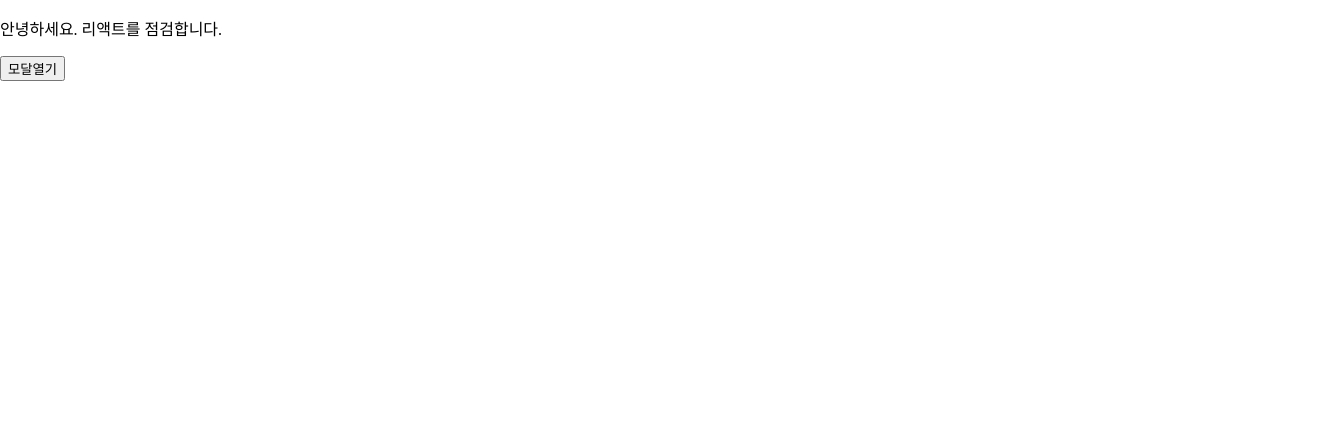
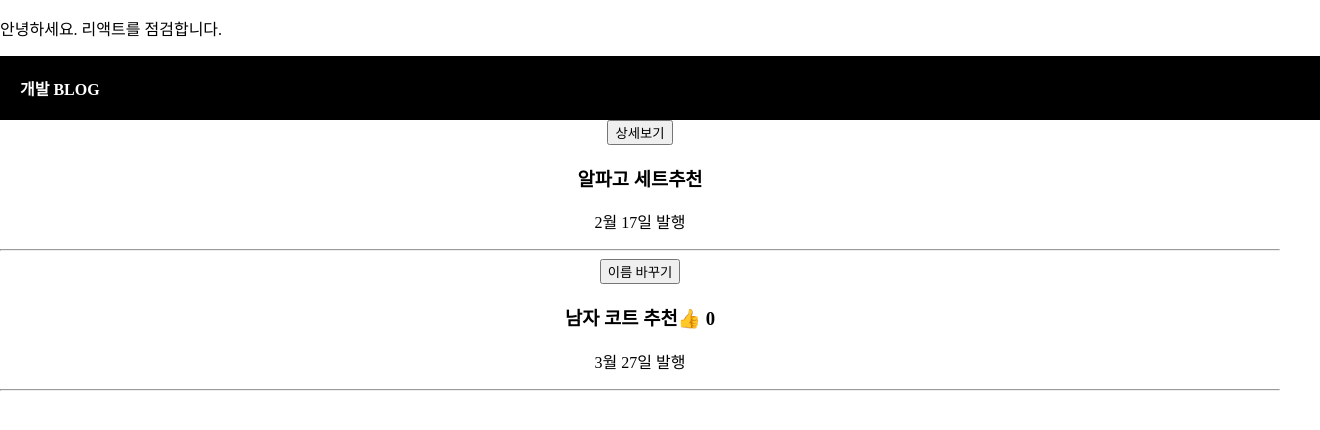
Before and after one commit to Jamesonthehill/Html-React, a React (Create React App) app: page / in a window 1280 px wide. Shown: the top 430 px of the page, 1320 px wide, since content can reach past the window. Built offline with nearby package versions, Linux system fonts and the light colour scheme.

Commit message:
모달창에대한 모든것

```diff
--- a/src/App.js
+++ b/src/App.js
@@ -7,7 +7,7 @@ import React, { useState } from 'react';
 function App() {
 
 
-    let posts ="강남 고기 맛집";  // style 도 여기서 만들어서 사용이 가능하다.
+    // let posts ="강남 고기 맛집";  // style 도 여기서 만들어서 사용이 가능하다.
     // <h4 style={{ color : "skyblue", fontSize : '30px' }}> { posts }</h4>  {/*중괄호 열면 렌더링이 가능하다. ,변수 , 함수명, 객체 다가능*/}
     // document.getElementById("").innerHTML = ''
     // D:\factory\frontEnd\demo\src\App.js
@@ -19,14 +19,10 @@ function App() {
     // 위에것이랑 같음  onClick = { () => { 실행할내용 } };
     let [a,b] = useState(['남자 코트 추천', '여자 청바지 추천', '알파고 세트추천']);  // ES6 destructuring 문법 =   var [a,b] = [10, 100];
     let [따봉, 따봉변경] = useState(0);
+
+    // let [openModal, openModal2] = useState(false);
+
     let [modal, setModal] = useState(false);
-
-    return (
-        <div>
-            <button onClick={() => setModal(true)}>모달열기</button>
-            {modal === true ? <Modal/> : null}
-        </div>
-    );
 
 
 
@@ -37,8 +33,6 @@ function App() {
         b(newArray);
         // b((['남자 코트 추천', '여자 청바지 추천', '유니섹스 코트추천'])); // 데이터를 아예 갈아 치우는 함수
     }
-
-
     function Modal() {
         return (
             <div className="modal">
@@ -46,16 +40,27 @@ function App() {
                 <p>날짜</p>
                 <p>상세내용</p>
             </div>
-    )
+        )
     }
-
+    function Modal2() {
+        return (
+            <div className="modal">
+                <h2>제품</h2>
+                <p>날짜</p>
+                <p>상세내용</p>
+            </div>
+        )
+    }
     return (
     <div className="App">
         <div className="black-nav">
             <div> 개발 BLOG</div>
         </div>
             <div className="list">
-                <button onClick={ () => Modal() }>상세보기</button>
+                <button onClick={ ()=> { setModal(!modal) }}>상세보기</button>
+                {modal === true ? <Modal /> : false}
+            </div>
+                <div>
                 <h3>{ a[2] }</h3>
                 <p>2월 17일 발행</p>
                 <hr/>
@@ -71,7 +76,7 @@ function App() {
 
             <div className="list">
                 {/*<input type={"button"} value={"이름 바꾸기"} onClick={ newArray }/>*/}
-                <button onClick={ titleChange } >이름 바꾸기</button>
+                <button onClick={ () => titleChange() } >이름 바꾸기</button>
                 <h3>{ a[0] }<span onClick={() => { 따봉변경(따봉 + 1)}}>👍</span> {따봉} </h3>
                 <p>3월 27일 발행</p>
                 <hr/>
```
